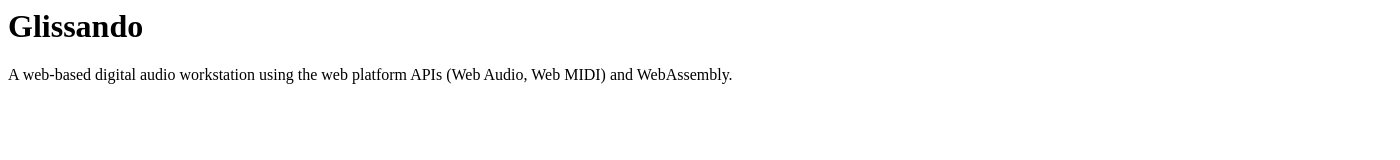
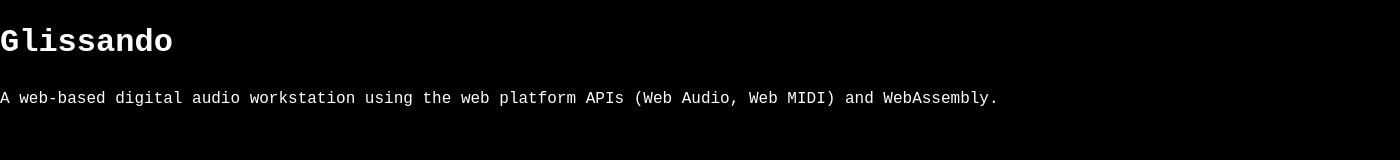
Before and after one commit to glissando-daw/glissando-daw, a website: page index.html in a window 1280 px wide. Shown: the whole page, 1400 px wide, since content can reach past the window. Drawn offline with nearby package versions, Linux system fonts and the light colour scheme.

Commit message:
feat(glissando-app): Add styling

```diff
--- a/index.html
+++ b/index.html
@@ -1,7 +1,12 @@
 <html>
+    <head>
+        <link href="/packages/glissando-app/glissando-app.css" rel="stylesheet" />
+    </head>
     <body>
-        <h1>Glissando</h1>
-        <p>A web-based digital audio workstation using the web platform APIs (Web Audio, Web MIDI) and WebAssembly.</p>
+        <main>
+            <h1>Glissando</h1>
+            <p>A web-based digital audio workstation using the web platform APIs (Web Audio, Web MIDI) and WebAssembly.</p>
+        </main>
         <script type="module" src="/packages/glissando-app/glissando-app.js"></script>
     </body>
 </html>
--- a/package.json
+++ b/package.json
@@ -41,10 +41,12 @@
   "devDependencies": {
     "@open-wc/eslint-config": "^1.0.0",
     "@open-wc/prettier-config": "^0.1.10",
+    "@typopro/web-space-mono": "^3.7.5",
     "es-dev-server": "^1.18.7",
     "eslint": "^6.1.0",
     "husky": "^1.0.0",
-    "lint-staged": "^8.0.0"
+    "lint-staged": "^8.0.0",
+    "normalize.css": "^8.0.1"
   },
   "eslintConfig": {
     "extends": [
--- /dev/null
+++ b/packages/glissando-app/glissando-app.css
@@ -0,0 +1,15 @@
+@import '/node_modules/normalize.css/normalize.css';
+@import url('/node_modules/@typopro/web-space-mono/TypoPRO-SpaceMono.css');
+
+body {
+  background-color: black;
+  color: white;
+  font-family: 'Space Mono', monospace;
+  line-height: 1.4;
+}
+
+main {
+  height: 100%;
+  margin: auto;
+  width: 1400px;
+}
```
Also changed, not shown: 1 other file.
